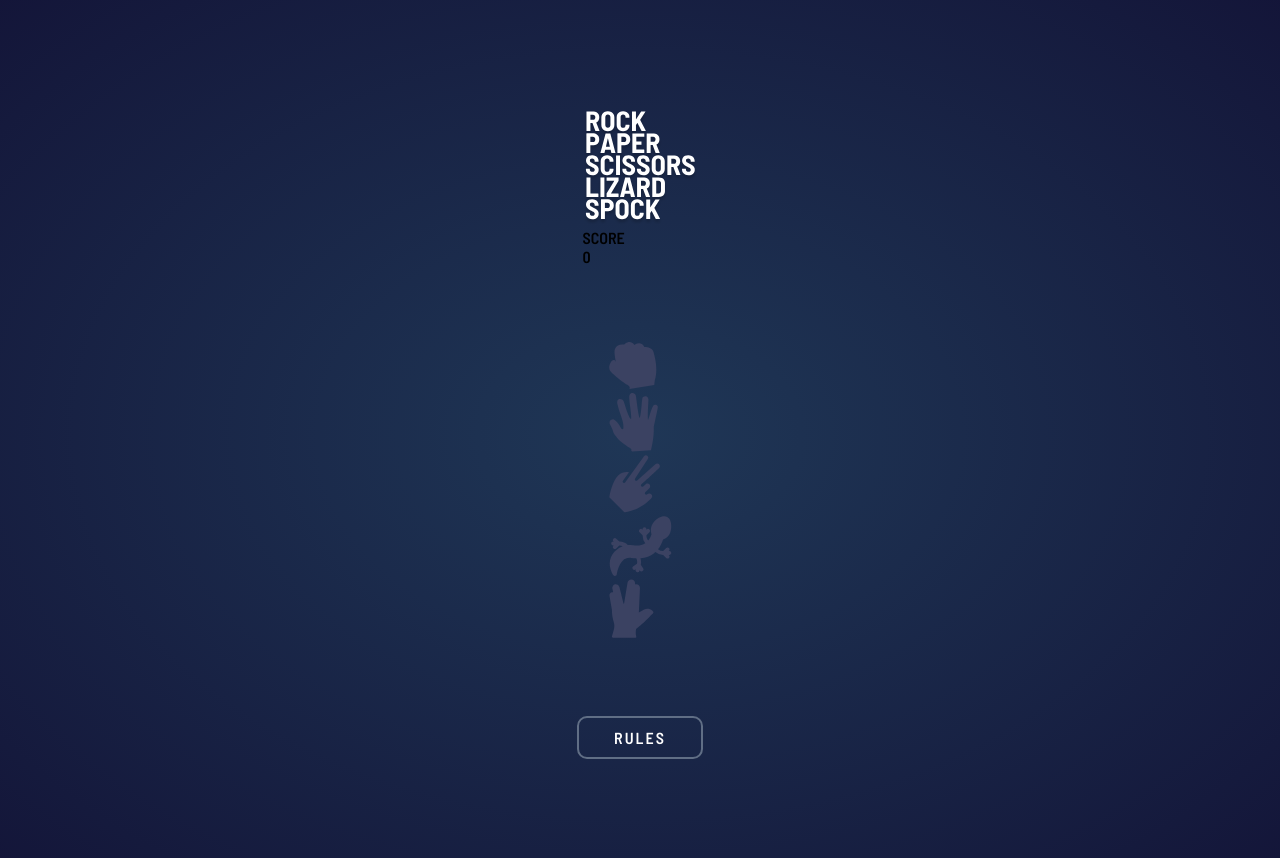
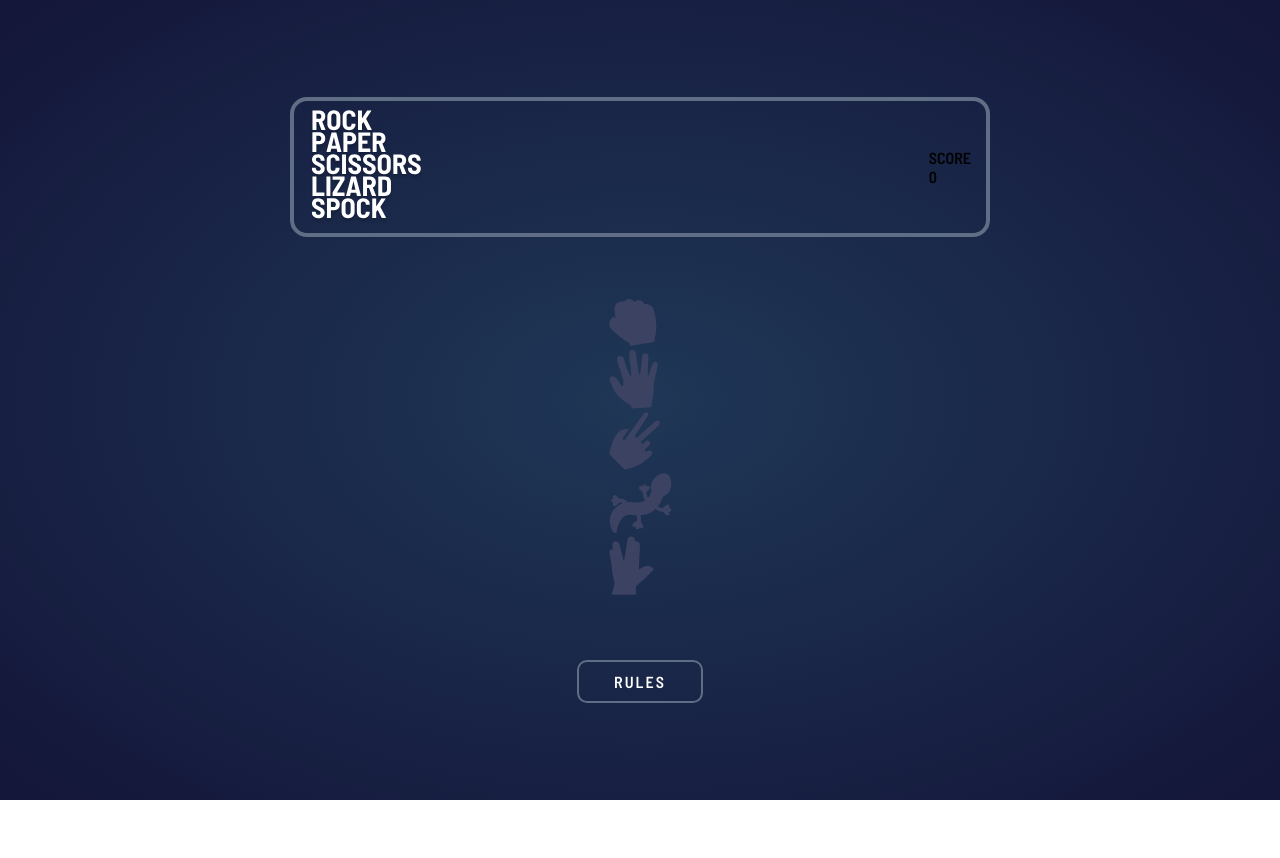
Before and after one commit to ibromurph/rpsls-game, a plain HTML site: page index.html in a window 1280 px wide. Both pictures are taken after a click on the button "PLAY THE GAME". After the commit the page ends 800 px from the top, so only its background shows below. Drawn offline with Linux system fonts and the light colour scheme.

Commit message:
Added position and border to scoreboard/header

```diff
--- a/assets/css/style.css
+++ b/assets/css/style.css
@@ -1,4 +1,10 @@
 @import url('https://fonts.googleapis.com/css2?family=Barlow+Semi+Condensed:wght@600;700&display=swap');
+
+*,
+*::before,
+*::after {
+  box-sizing: border-box;
+}
 
 body {
   font-family: 'Barlow Semi Condensed', sans-serif;
@@ -34,6 +40,20 @@ body {
 
 .page__buttons > .btn {
   margin-bottom: 30px;
+}
+
+.page__header {
+  max-width: 700px;
+  width: 100%;
+  border: 4px solid hsl(217, 16%, 45%);
+  border-radius: 17px;
+  padding: 15px;
+  height: 140px;
+  z-index: 10;
+
+  display: flex;
+  justify-content: space-between;
+  align-items: center;
 }
 
 .btn {
```
